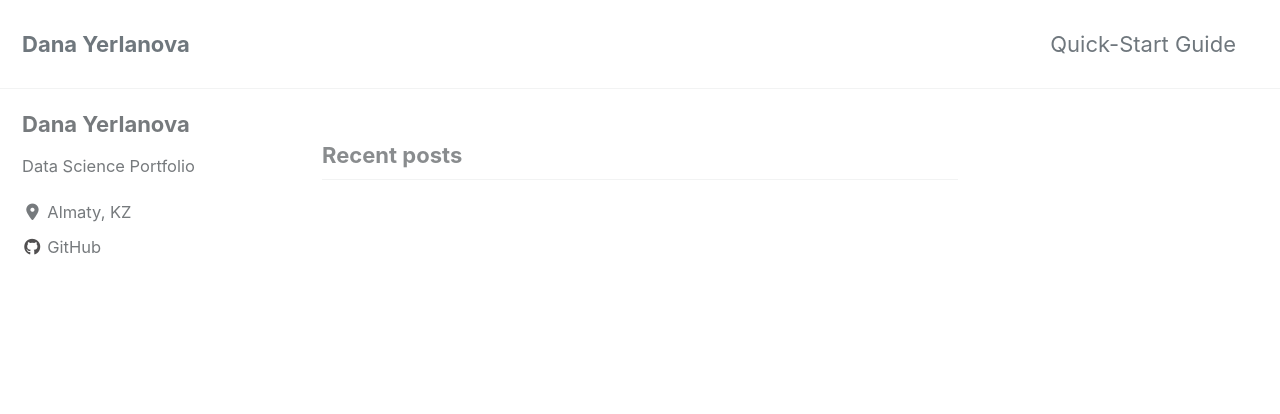
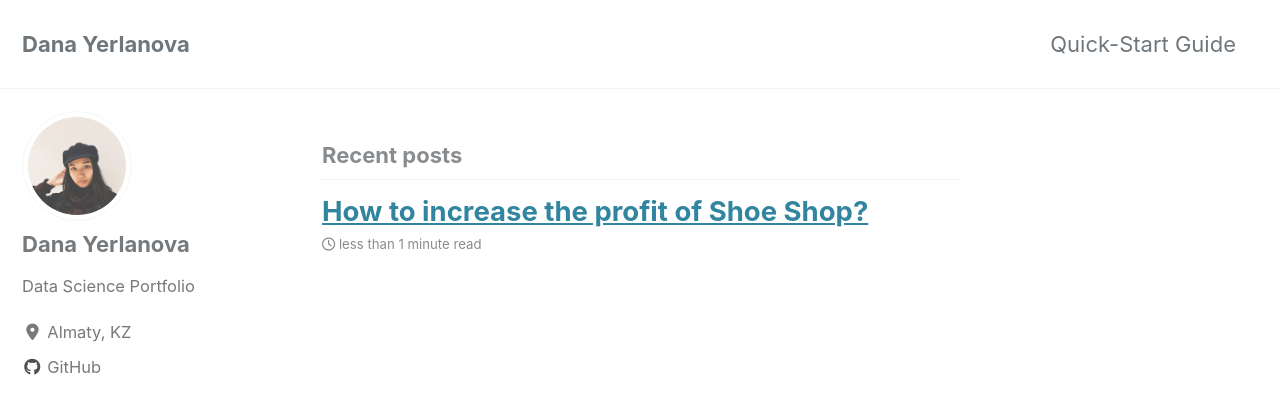
Before and after one commit to yerlandana/yerlandana.github.io, a Jekyll site: the page built from index.html, in a window 1280 px wide and 900 px high. Shown: the top 414 px of the window. Built offline with Jekyll 4.4.1, drawn with Linux system fonts in a browser that asks for light colours; cached includes are drawn as plain includes; nearby versions of some CDN libraries; the list of posts is cut into pages by our own code.

Commit message:
added photos and first post

```diff
--- a/_config.yml
+++ b/_config.yml
@@ -108,7 +108,7 @@ analytics:
 # Site Author
 author:
   name             : "Dana Yerlanova"
-  avatar           : # path of avatar image, e.g. "/assets/images/bio-photo.jpg"
+  avatar           : "/images/bio-photo.jpg"
   bio              : "Data Science Portfolio"
   location         : "Almaty, KZ"
   email            :
--- /dev/null
+++ b/_posts/2019-04-28-salesvisualization.md
@@ -0,0 +1,5 @@
+---
+title: "How to increase the profit of Shoe Shop?"
+date: 2019-04-28
+tags: [data analysis, data visualization, data science in R]
+---
--- a/index.html
+++ b/index.html
@@ -1,4 +1,6 @@
 ---
 layout: home
 author_profile: true
+header:
+  image:"/images/background.jpg "
 ---
```
Also changed, not shown: images/background.jpg (added), images/bio-photo.jpg (added).
